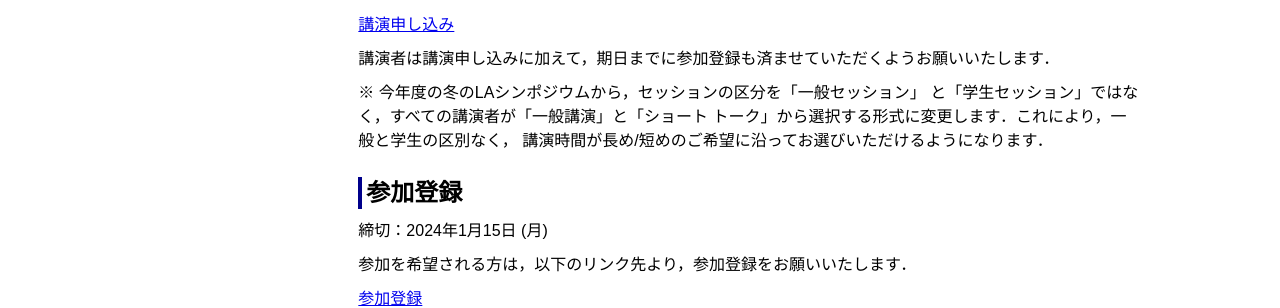
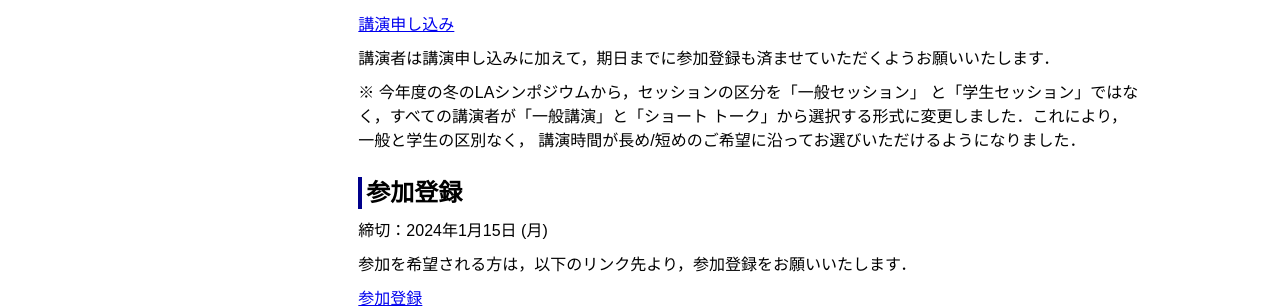
Before and after one commit to ytamura12/la-symposium_test.github.io, a Jekyll site: the page built from 2023/winter.md, in a window 1280 px wide. Shown: the part 407-715 px from the top of the page. Built offline with Jekyll 4.4.1, drawn with Linux system fonts in a browser that asks for light colours.

Commit message:
Update winter.md

```diff
--- a/2023/winter.md
+++ b/2023/winter.md
@@ -28,8 +28,8 @@ title: LA Symposium 2023, 冬のLA
 
 ※ 今年度の冬のLAシンポジウムから，セッションの区分を「一般セッション」
 と「学生セッション」ではなく，すべての講演者が「一般講演」と「ショート
-トーク」から選択する形式に変更します．これにより，一般と学生の区別なく，
-講演時間が長め/短めのご希望に沿ってお選びいただけるようになります．
+トーク」から選択する形式に変更しました．これにより，一般と学生の区別なく，
+講演時間が長め/短めのご希望に沿ってお選びいただけるようになりました．
 
 参加登録
 --------
```
